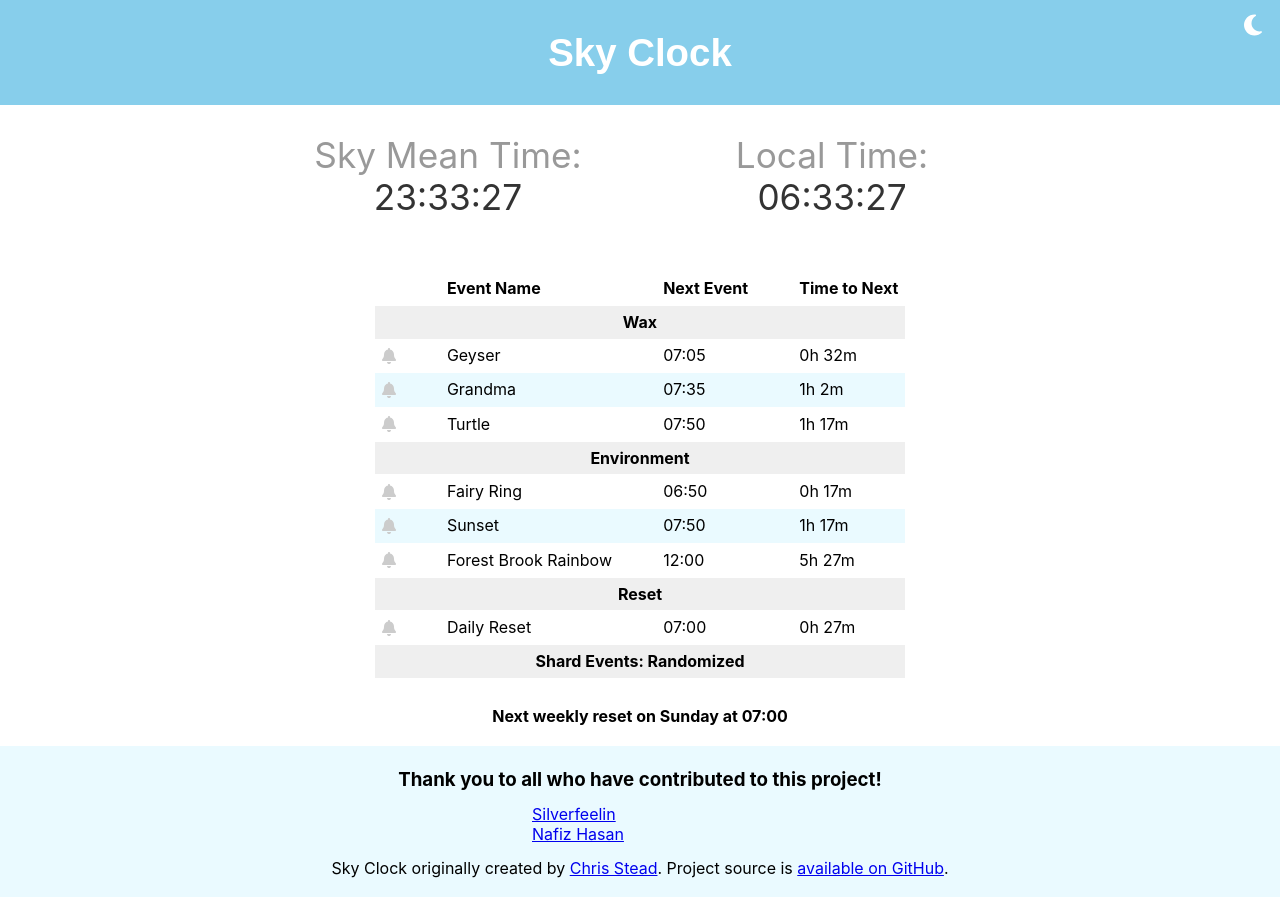
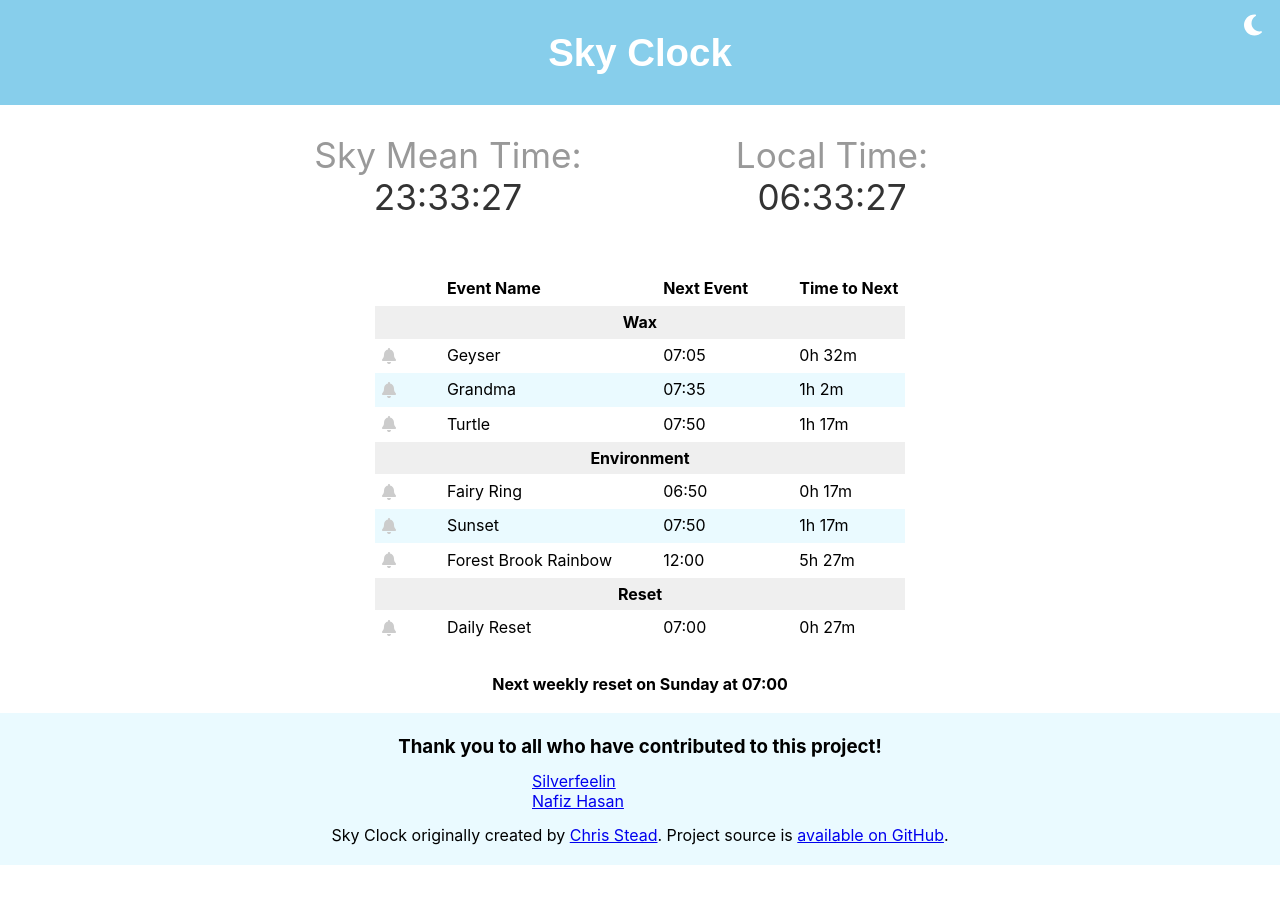
Before and after one commit to cmstead/sky-clock, a React (Create React App) app: page / in a window 1280 px wide. After the commit the page ends 865 px from the top, so only its background shows below. Built offline with nearby package versions, Linux system fonts and the light colour scheme.

Commit message:
Add Shard to Events

```diff
--- a/src/components/events/Events.js
+++ b/src/components/events/Events.js
@@ -2,8 +2,9 @@ import Event from "./Event";
 
 import "./Events.css";
 
-import { eventNames, eventDefinitions, eventTypeNames, getShardColor } from "../../event-data/event-data";
+import { eventNames, eventDefinitions, eventTypeNames } from "../../event-data/event-data";
 import { getEventOffset } from "../../date-tools/event-time-offset";
+import Shard from "./Shard";
 
 export default function render({ currentDate }) {
 
@@ -85,7 +86,7 @@ export default function render({ currentDate }) {
                                     : getEventElement(eventData))
 
                     }
-                    <tr className="heading"><td colSpan="4">Shard Events: Randomized</td></tr>
+                    <Shard />
                 </tbody>
             </table>
         </div>
--- /dev/null
+++ b/src/components/events/Shard.js
@@ -0,0 +1,3 @@
+
+export default function Shard() {
+}
```
